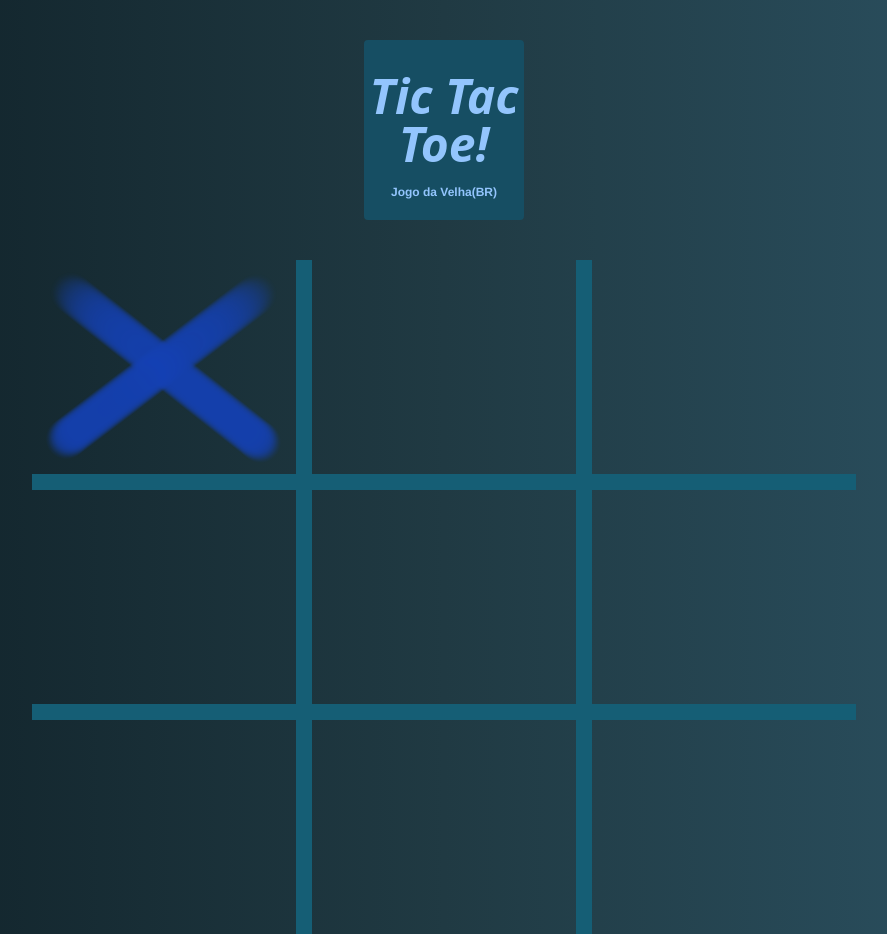
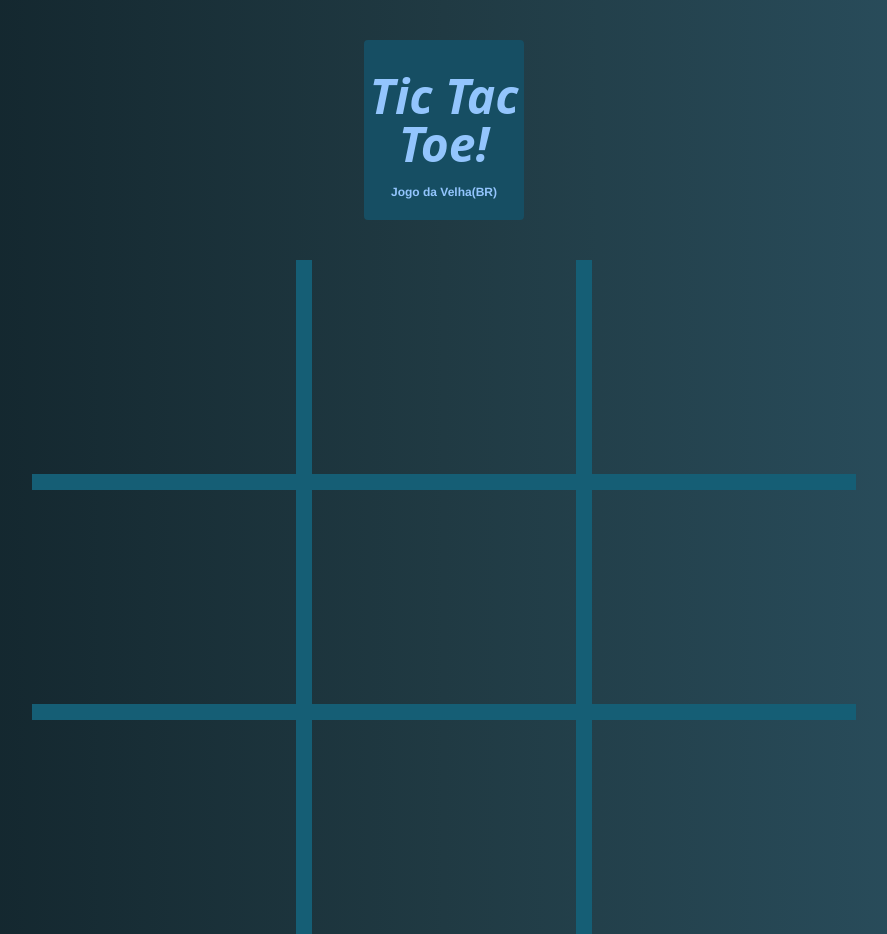
Before and after one commit to 101is5/tictactoe, a React (Create React App) app: page / in a window 1280 px wide. Shown: the whole page, without its empty margins (196-1083 px from the left). Built offline with nearby package versions, Linux system fonts and the light colour scheme.

Commit message:
ijoijgbfoyrdc

```diff
--- a/src/Game.jsx
+++ b/src/Game.jsx
@@ -2,7 +2,7 @@ import { useState } from "react"
 
 export default function Game(props) {
 
-    const [mark1, setMark1] = useState("x.png")
+    const [mark1, setMark1] = useState("blank.png")
     const [mark2, setMark2] = useState("blank.png")
     const [mark3, setMark3] = useState("blank.png")
     const [mark4, setMark4] = useState("blank.png")
@@ -19,7 +19,7 @@ export default function Game(props) {
 
         let div = document.getElementById(e.target.id);
 
-        if (div.src === "public/blank.png") {
+        if (div.src === "blank.png") {
             switch (div.id) {
                 case "sqr1":
                     setMark1(next);
```
